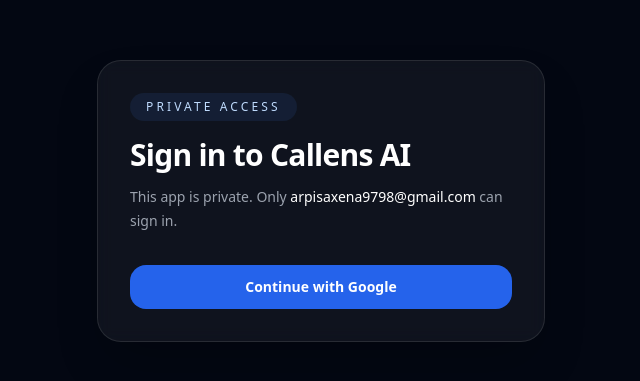
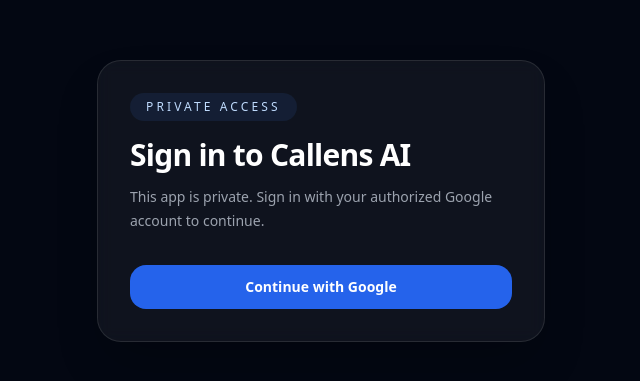
Before and after one commit to callensinstitute-max/callens-frontend, a React (Vite) app: page / in a window 1280 px wide. Shown: the part 199-580 px from the top of the page, without its empty margins (319-959 px from the left). Built offline with nearby package versions, Linux system fonts and the light colour scheme; no server answers.

Commit message:
Hide owner email from private login UI

```diff
--- a/src/auth/AuthProvider.jsx
+++ b/src/auth/AuthProvider.jsx
@@ -33,7 +33,7 @@
           ready: true,
           token: null,
           user: null,
-          authError: `Only ${ALLOWED_LOGIN_EMAIL} can access this app.`,
+          authError: "This Google account is not authorized to access this app.",
         });
         return;
       }
--- a/src/components/LoginScreen.jsx
+++ b/src/components/LoginScreen.jsx
@@ -1,6 +1,5 @@
 import { useState } from "react";
 import { useAuth } from "../auth/useAuth";
-import { ALLOWED_LOGIN_EMAIL } from "../auth/firebase";
 
 export default function LoginScreen() {
   const { signIn, authError } = useAuth();
@@ -30,7 +29,7 @@
           Sign in to Callens AI
         </h1>
         <p className="mt-3 text-sm leading-6 text-gray-400">
-          This app is private. Only <span className="font-medium text-white">{ALLOWED_LOGIN_EMAIL}</span> can sign in.
+          This app is private. Sign in with your authorized Google account to continue.
         </p>
 
         <button
```
